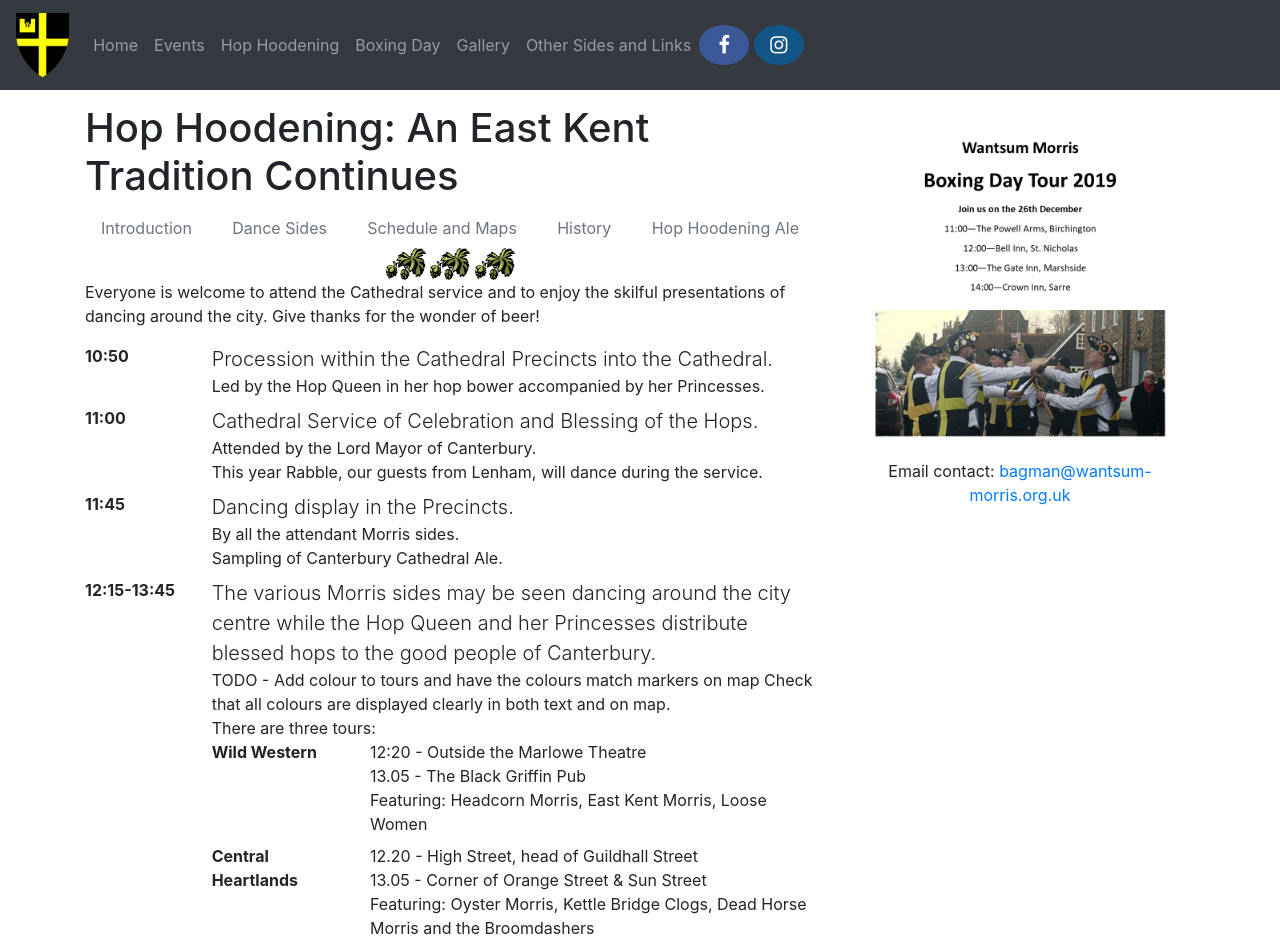
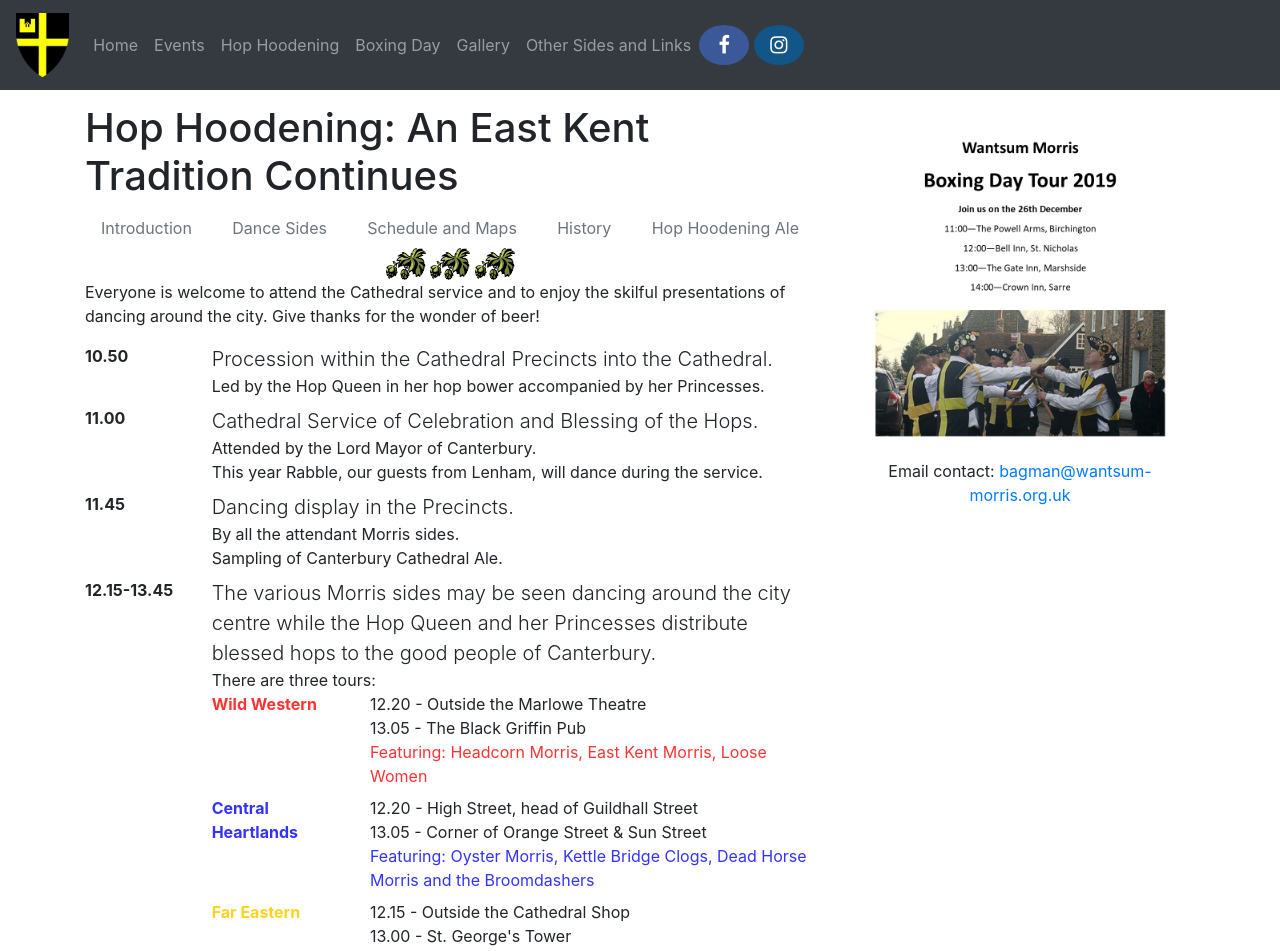
Before and after one commit to danwatford/wantsum-morris, a Jekyll site: the page built from hop-hoodening/schedule/index.html, in a window 1280 px wide and 1400 px high. Shown: the top 951 px of the window. Built offline with Jekyll 4.4.1, drawn with Linux system fonts in a browser that asks for light colours; nearby versions of some CDN libraries.

Commit message:
Added colours to 3 hop hoodening tours

```diff
--- a/css/wantsum-morris.css
+++ b/css/wantsum-morris.css
@@ -50,3 +50,13 @@
     background: #125688;
     color: white;
 }
+
+.tour-1 {
+    color: #FF3333;
+}
+.tour-2 {
+    color: #3333FF;
+}
+.tour-3 {
+    color: #FFD320;
+}
--- a/hop-hoodening/schedule/index.html
+++ b/hop-hoodening/schedule/index.html
@@ -7,62 +7,59 @@
     presentations of dancing around the city. Give thanks for the wonder of beer!</p>
 
 <dl class="row">
-    <dt class="col-sm-2">10:50</dt>
+    <dt class="col-sm-2">10.50</dt>
     <dd class="col-sm-10">
         <div class="lead">Procession within the Cathedral Precincts into the Cathedral.</div>
         <div>Led by the Hop Queen in her hop bower accompanied by her Princesses.</div>
     </dd>
-    <dt class="col-sm-2">11:00</dt>
+    <dt class="col-sm-2">11.00</dt>
     <dd class="col-sm-10">
         <div class="lead">Cathedral Service of Celebration and Blessing of the Hops.</div>
         <dip>Attended by the Lord Mayor of Canterbury.</dip>
         <div>This year Rabble, our guests from Lenham, will dance during the service.</div>
     </dd>
-    <dt class="col-sm-2">11:45</dt>
+    <dt class="col-sm-2">11.45</dt>
     <dd class="col-sm-10">
         <div class="lead">Dancing display in the Precincts.</div>
         <div>By all the attendant Morris sides.</div>
         <div>Sampling of Canterbury Cathedral Ale.</div>
     </dd>
-    <dt class="col-sm-2">12:15-13:45</dt>
+    <dt class="col-sm-2">12.15-13.45</dt>
     <dd class="col-sm-10">
         <div class="lead">The various Morris sides may be seen dancing around the city centre while the Hop Queen and
             her
             Princesses distribute blessed hops to the good people of Canterbury.
         </div>
 
-        TODO - Add colour to tours and have the colours match markers on map
-        Check that all colours are displayed clearly in both text and on map.
-
         <div>There are three tours:</div>
         <dl class="row">
-            <dt class="col-sm-3">Wild Western</dt>
+            <dt class="col-sm-3 tour-1">Wild Western</dt>
             <dd class="col-sm-9">
-                <div>12:20 - Outside the Marlowe Theatre</div>
+                <div>12.20 - Outside the Marlowe Theatre</div>
                 <div>13.05 - The Black Griffin Pub</div>
-                <div>Featuring: Headcorn Morris, East Kent Morris, Loose Women</div>
+                <div class="tour-1">Featuring: Headcorn Morris, East Kent Morris, Loose Women</div>
             </dd>
-            <dt class="col-sm-3">Central Heartlands</dt>
+            <dt class="col-sm-3 tour-2">Central Heartlands</dt>
             <dd class="col-sm-9">
                 <div>12.20 - High Street, head of Guildhall Street</div>
                 <div>13.05 - Corner of Orange Street & Sun Street</div>
-                <div>Featuring: Oyster Morris, Kettle Bridge Clogs, Dead Horse Morris and the Broomdashers</div>
+                <div class="tour-2">Featuring: Oyster Morris, Kettle Bridge Clogs, Dead Horse Morris and the Broomdashers</div>
             </dd>
-            <dt class="col-sm-3">Far Eastern</dt>
+            <dt class="col-sm-3 tour-3">Far Eastern</dt>
             <dd class="col-sm-9">
                 <div>12.15 - Outside the Cathedral Shop</div>
                 <div>13.00 - St. George's Tower</div>
-                <div>Featuring: The Hop Queen and Princesses, Rabble, Offcumduns, Wantsum Morris Men</div>
+                <div class="tour-3">Featuring: The Hop Queen and Princesses, Rabble, Offcumduns, Wantsum Morris Men</div>
             </dd>
         </dl>
     </dd>
-    <dt class="col-sm-2">14:45</dt>
+    <dt class="col-sm-2">14.45</dt>
     <dd class="col-sm-10">
         <div class="lead">Procession up the High Street.</div>
         <div>From Best Lane to Rose Square.</div>
         <div>Again led by the Hop Queen in her hop bower accompanied by her Princesses.</div>
     </dd>
-    <dt class="col-sm-2">15:00</dt>
+    <dt class="col-sm-2">15.00</dt>
     <dd class="col-sm-10">
         <div class="lead">Massed Display of Dancing in Rose Square.</div>
         <div>By all the attendant Morris sides until 4pm.</div>
@@ -87,10 +84,10 @@
     });
 
     var processionStartMarker = L.marker([51.279349, 1.083777]).addTo(mymap).setIcon(wantsumIcon);
-    processionStartMarker.bindPopup("<b>10:50 am</b><br>Procession to the cathedral starts");
+    processionStartMarker.bindPopup("<b>10.50 am</b><br>Procession to the cathedral starts");
 
     var cathedralServiceMarker = L.marker([51.279894, 1.081845]).addTo(mymap).setIcon(wantsumIcon);
-    cathedralServiceMarker.bindPopup("<b>11:00 am</b><br>Cathedral Service: Blessing of the hops");
+    cathedralServiceMarker.bindPopup("<b>11.00 am</b><br>Cathedral Service: Blessing of the hops");
 
     var cathedralProcessionLatLons = [
         [51.279349, 1.083777],
@@ -103,10 +100,10 @@
     var cathedralProcessionPolyline = L.polyline(cathedralProcessionLatLons).addTo(mymap);
 
     var bestLaneMarker = L.marker([51.279793, 1.078727]).addTo(mymap).setIcon(wantsumIcon);
-    bestLaneMarker.bindPopup("<b>2:45 pm</b><br>Procession to Rose Square starts");
+    bestLaneMarker.bindPopup("<b>2.45 pm</b><br>Procession to Rose Square starts");
 
     var roleSquareMarker = L.marker([51.277379, 1.080501]).addTo(mymap).setIcon(wantsumIcon);
-    roleSquareMarker.bindPopup("<b>3:00 pm</b><br>Mass dancing");
+    roleSquareMarker.bindPopup("<b>3.00 pm</b><br>Mass dancing");
 
     var roseSquareProcessionLatLons = [
         [51.279793, 1.078727],
@@ -120,7 +117,7 @@
     var roseSquareProcessionPolyline = L.polyline(roseSquareProcessionLatLons).addTo(mymap);
 
     var precinctsMarker = L.marker([51.279625, 1.082202]).addTo(mymap).setIcon(wantsumIcon);
-    precinctsMarker.bindPopup("<b>11:45 am</b><br>Mass Dancing");
+    precinctsMarker.bindPopup("<b>11.45 am</b><br>Mass Dancing");
 
     L.tileLayer('https://api.tiles.mapbox.com/v4/{id}/{z}/{x}/{y}.png?access_token=pk.eyJ1IjoibWFwYm94IiwiYSI6ImNpejY4NXVycTA2emYycXBndHRqcmZ3N3gifQ.rJcFIG214AriISLbB6B5aw', {
         maxZoom: 18,
```
